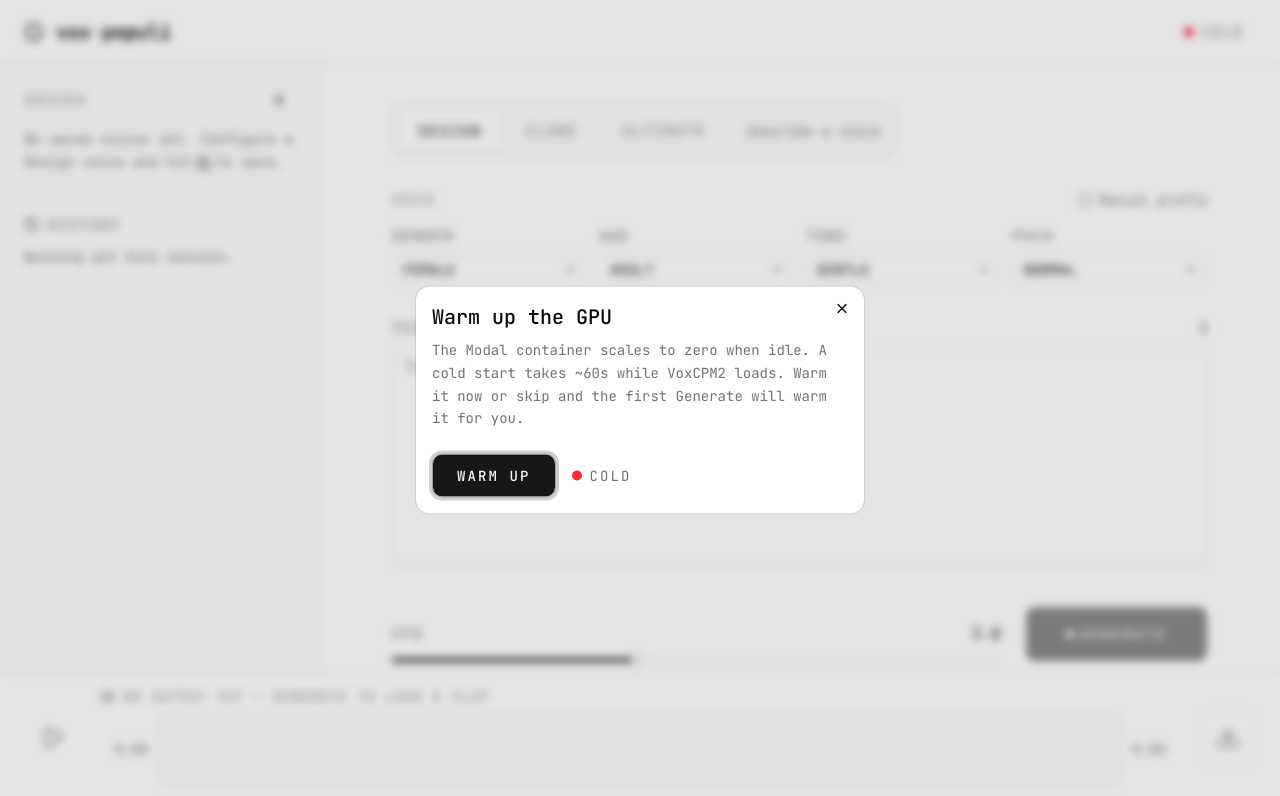
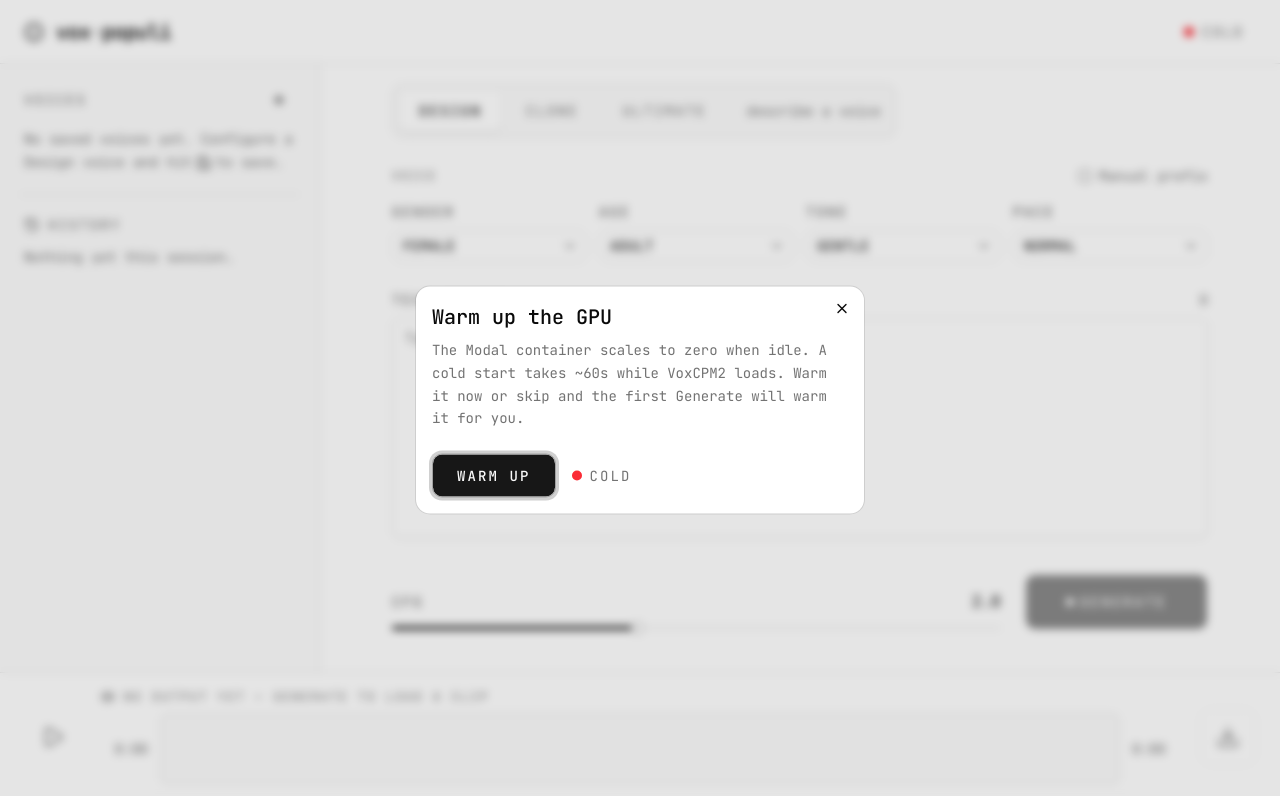
Before and after one commit to pradhankukiran/vox-populi, a Next.js app in the folder web/: page / in a window 1280 px wide. Shown: the top 796 px of the page. Built offline with nearby package versions, Linux system fonts and the light colour scheme.

Commit message:
feat(web): tighten top padding on main canvas so tabs sit closer to header

```diff
--- a/web/app/page.tsx
+++ b/web/app/page.tsx
@@ -623,7 +623,7 @@ export default function Home() {
 
         {/* Main canvas */}
         <main className="flex-1 min-w-0 overflow-y-auto">
-          <div className="max-w-4xl mx-auto px-10 py-10 flex flex-col gap-8">
+          <div className="max-w-4xl mx-auto px-10 pt-5 pb-10 flex flex-col gap-7">
             {/* Mode tabs */}
             <div className="flex items-center gap-1 p-1.5 bg-muted/40 rounded-lg border border-border self-start">
               {TABS.map((t) => (
```
